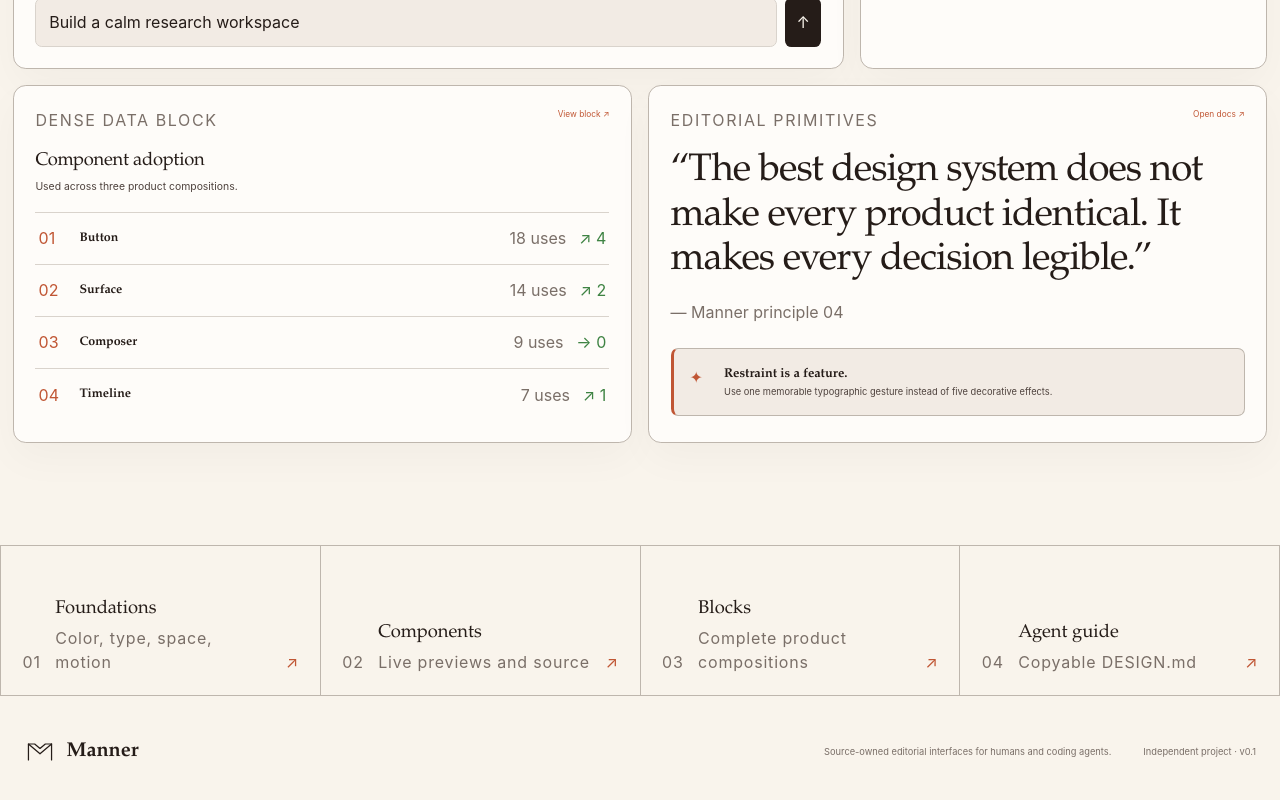
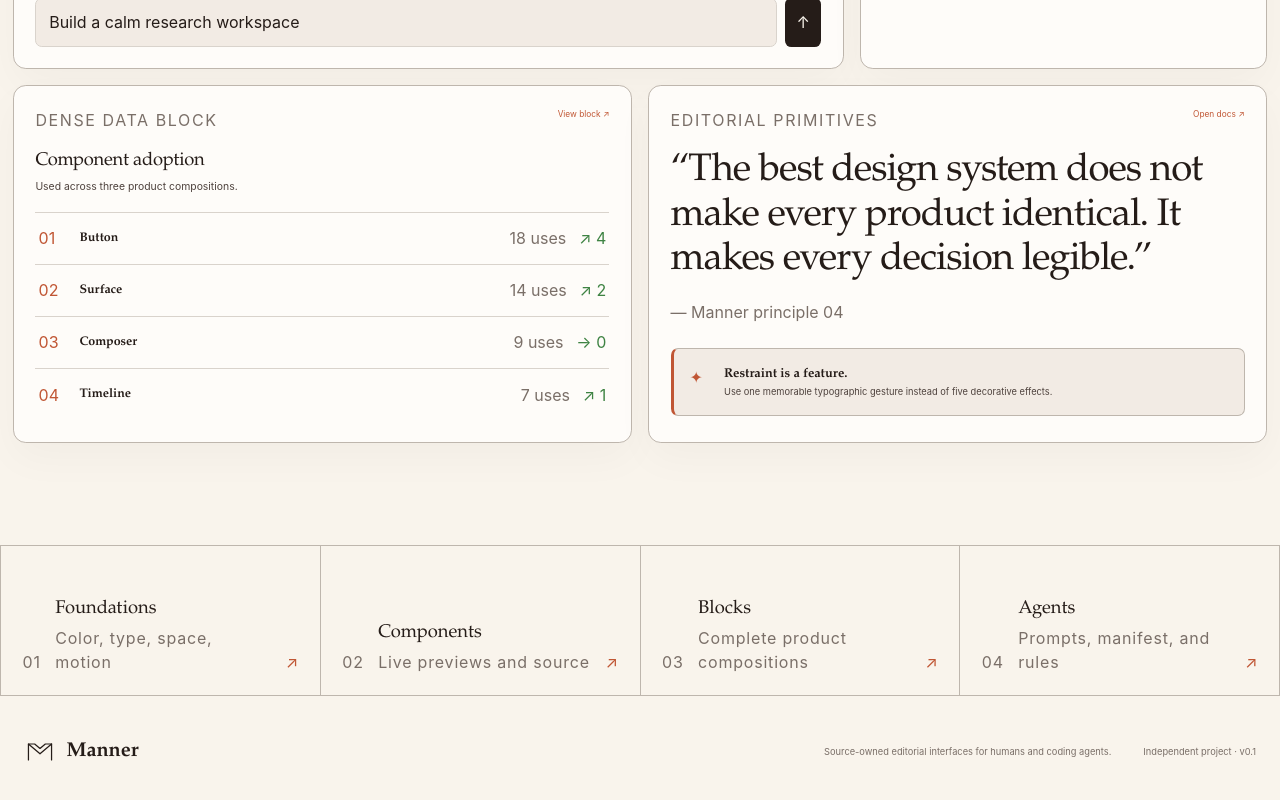
Before and after one commit to myudak/ui, a Next.js app: page / in a window 1280 px wide. Shown: the part 1654-2454 px from the top of the page. Built offline with nearby package versions, Linux system fonts and the light colour scheme.

Commit message:
Add agent-readable design system guides

```diff
--- a/app/page.tsx
+++ b/app/page.tsx
@@ -294,7 +294,7 @@ export default function Home() {
         <a href="/foundations"><span>01</span><div><strong>Foundations</strong><small>Color, type, space, motion</small></div><b>↗</b></a>
         <a href="/components"><span>02</span><div><strong>Components</strong><small>Live previews and source</small></div><b>↗</b></a>
         <a href="/blocks"><span>03</span><div><strong>Blocks</strong><small>Complete product compositions</small></div><b>↗</b></a>
-        <a href="/design"><span>04</span><div><strong>Agent guide</strong><small>Copyable DESIGN.md</small></div><b>↗</b></a>
+        <a href="/agents"><span>04</span><div><strong>Agents</strong><small>Prompts, manifest, and rules</small></div><b>↗</b></a>
       </section>
 
       <footer className="showcase-home-footer">
```
